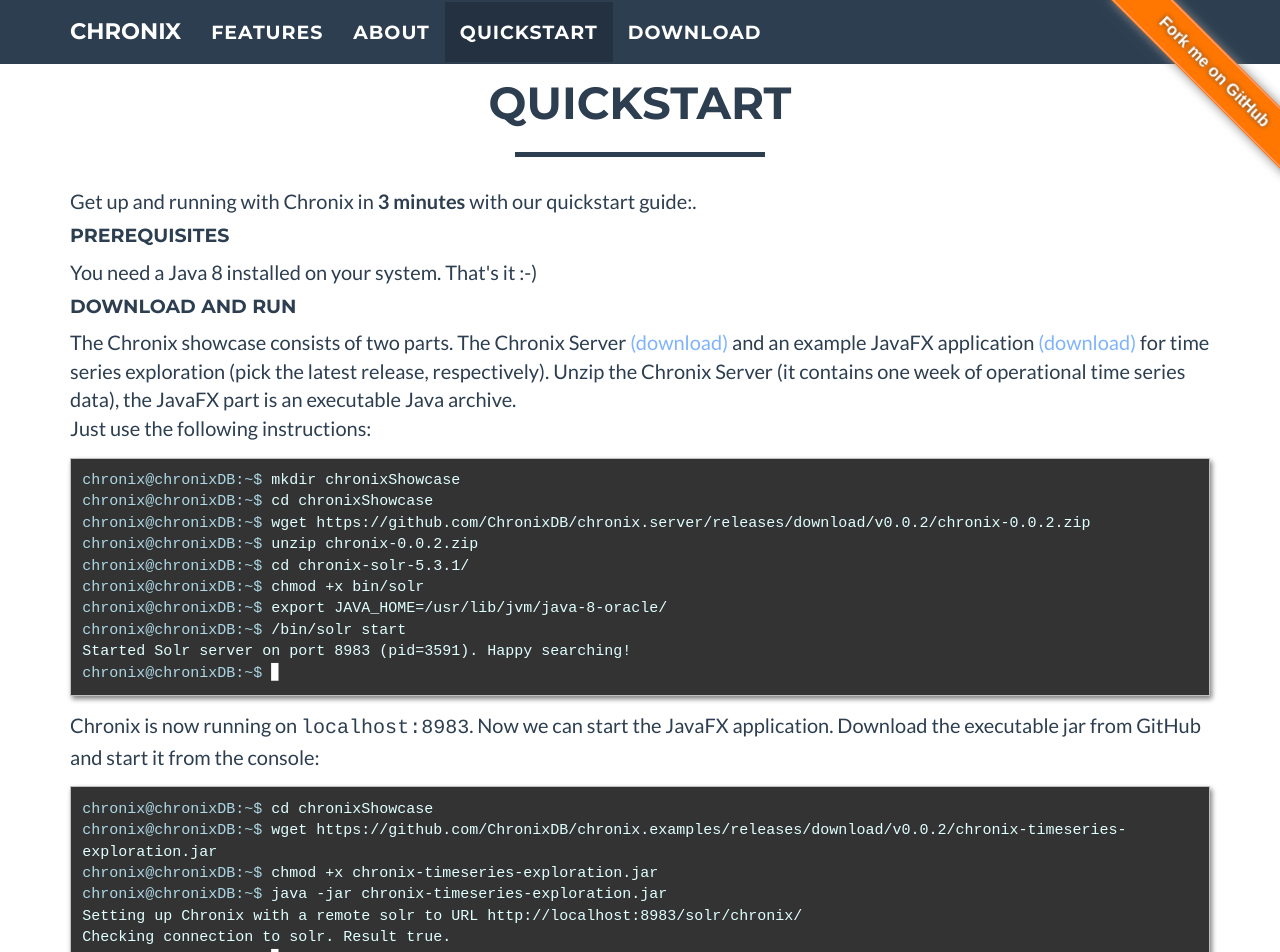
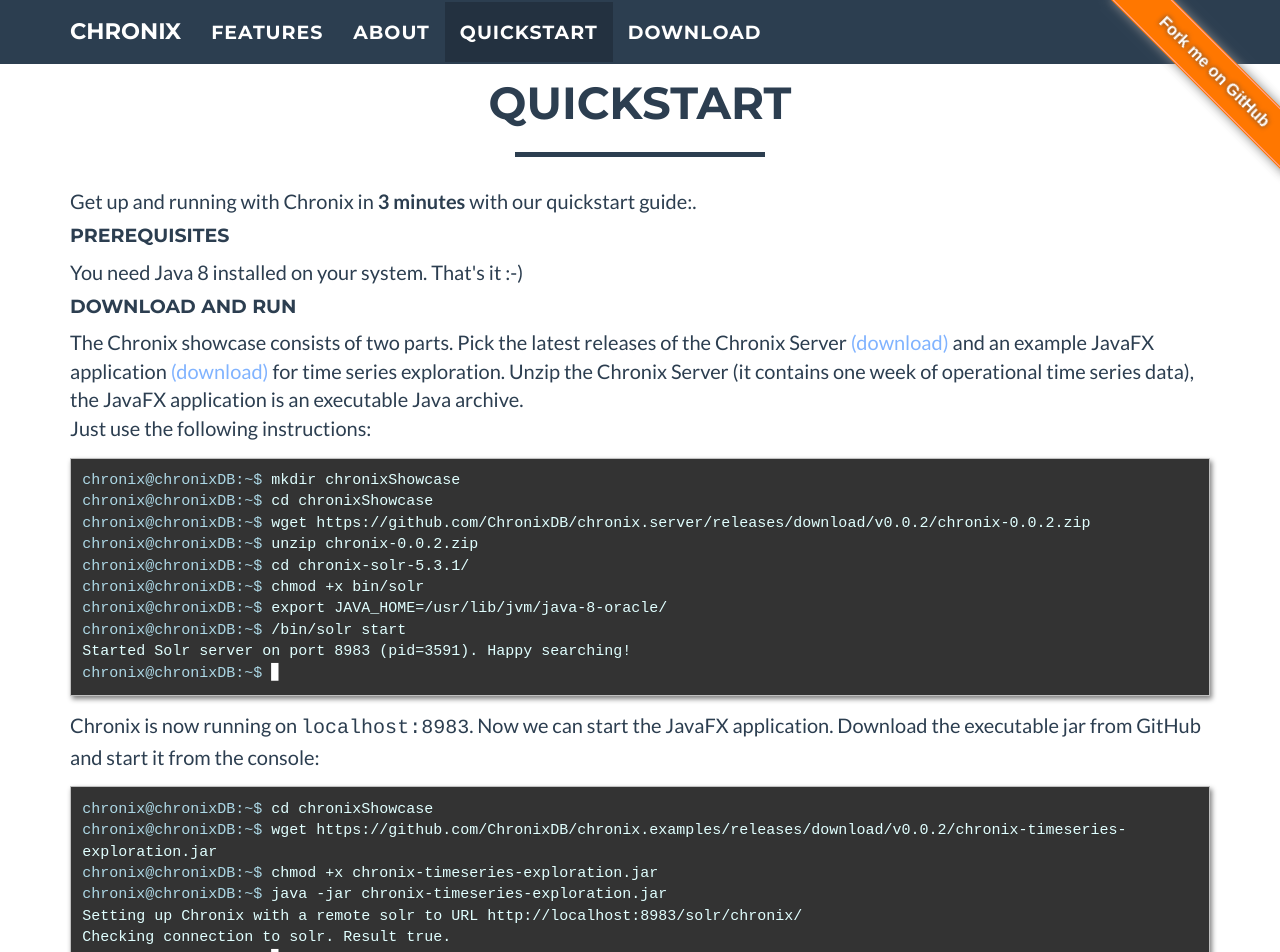
Before and after one commit to ChronixDB/chronixDB.github.io, a Jekyll site: the page built from index.html, in a window 1280 px wide and 1400 px high, scrolled down 2378 px. Shown: the top 952 px of the window. Built offline with Jekyll 4.4.1, drawn with Linux system fonts in a browser that asks for light colours; some of the changed text lies outside the part shown.

Commit message:
Some minor fixes.

```diff
--- a/_includes/documentation.html
+++ b/_includes/documentation.html
@@ -39,11 +39,11 @@
                         application. It stores the time series using <a href="https://lucene.apache.org/core/">Apache Lucene</a>.
                     </li>
                     <li><b>Chronix Server:</b> Combine Chronix with <a href="https://lucene.apache.org/solr/">Apache Solr</a> for a typical client-server scenario.
-                        Apache Solr sports several useful features like scalability, fault tolerance, distributed indexing, or replication.
+                        Apache Solr offers several useful features like scalability, fault tolerance, distributed indexing, or replication.
                     </li>
                     <li><b>Chronix Cluster:</b> Whenever you need a parallel and distributed time series processing,
                     integrate Chronix with <a href="http://spark.apache.org/">Apache Spark</a>. Store the time series in a Chronix Storage and HDFS or in a Chronix Server cluster.
-                    Leverage Apache Spark to process the time series in parallel.
+                    Leverage Apache Spark to process a time series in parallel.
                     </li>
                 </ol>
                 <p>
--- a/_includes/download.html
+++ b/_includes/download.html
@@ -10,13 +10,13 @@
         <div class="row">
             <div class="col-lg-12">
                 <p>
-                    Check out the release pages for the latest versions of our sub projects:
+                    Check out the release pages for the latest versions of our subprojects:
                 </p>
                 <ul>
-                    <li><a href="https://github.com/ChronixDB/chronix.storage/releases">Chronix Storage</a></li>
                     <li><a href="https://github.com/ChronixDB/chronix.server/releases">Chronix Server</a></li>
-                    <li><a href="https://github.com/ChronixDB/chronix.cluster/releases">Chronix Cluster</a></li>
                     <li><a href="https://github.com/ChronixDB/chronix.kassiopeia/releases">Chronix Kassiopeia</a>
+                    <li>Chronix Storage (coming soon)</li>
+                    <li>Chronix Cluster (coming soon)</li>
                 </ul>
                 <p>
                     The <a href="https://github.com/ChronixDB">ChronixDB account</a> on GitHub contains all sources of all projects and examples.
--- a/_includes/footer.html
+++ b/_includes/footer.html
@@ -30,7 +30,7 @@
             <div class="container">
                 <div class="row">
                     <div class="col-lg-12">
-                        Copyright &copy; <a href="{{ site.copyright.url }}">{{ site.copyright.name }} </a> 20{{ site.time | date: '%y' }}
+                        &copy; <a href="{{ site.copyright.url }}">{{ site.copyright.name }}</a>, 20{{ site.time | date: '%y' }}
                     </div>
                 </div>
             </div>
--- a/_includes/quickstart.html
+++ b/_includes/quickstart.html
@@ -16,18 +16,19 @@
                 <h4>Prerequisites</h4>
 
                 <p>
-                    You need a Java 8 installed on your system. That's it :-)
+                    You need Java 8 installed on your system. That's it :-)
                 </p>
                 <h4>Download and Run</h4>
 
                 <p>
-                    The Chronix showcase consists of two parts. The Chronix Server <a
-                        href="https://github.com/ChronixDB/chronix.server/releases"
-                        title="Chronix Server">(download)</a> and an example JavaFX application <a
-                        href="https://github.com/ChronixDB/chronix.examples/releases"
-                        title="JavaFX Showcase">(download)</a> for
-                    time series exploration (pick the latest release, respectively). Unzip the Chronix Server (it
-                    contains one week of operational time series data), the JavaFX part is an executable Java archive.
+                    The Chronix showcase consists of two parts. Pick the latest releases of the Chronix Server
+                    <a href="https://github.com/ChronixDB/chronix.server/releases" title="Chronix Server">(download)</a>
+                    and an example JavaFX application
+                    <a href="https://github.com/ChronixDB/chronix.examples/releases"
+                       title="JavaFX Showcase">(download)</a>
+                    for time series exploration.
+                    Unzip the Chronix Server (it contains one week of operational time series data), the JavaFX
+                    application is an executable Java archive.
                     <br>
                     Just use the following instructions:<br>
                 </p>
@@ -65,19 +66,21 @@
                 </div>
 
                 <p>
-                    With the running JavaFX application, we can query Chronix for time series data.
-                    A simple query that delivers all time series whose metric name contains
+                    With the running JavaFX application, you can query Chronix for time series data.
+                    For example, a simple query that delivers all time series data whose metric name contains
                     <span style="font-family: Courier">Load</span> is
                     <span style="font-family: Courier">metric:*Load*</span>.
                     Just enter the query term into the text box at the top and hit Shift + Enter to retrieve the result.
-                    Compute the maximum of the result we add a filter query
-                    <span style="font-family: Courier">ag=max</span> in the second text box and press again Shift + Enter.
+                    To compute the maximum of that result you add a filter query
+                    <span style="font-family: Courier">ag=max</span> in the second text box and press again Shift +
+                    Enter.
                     To check if the average load
                     (<span style="font-family: Courier">metric:*Load*avg</span>)
-                    has a positive trend one can use the
+                    has a positive trend you can use the
                     <span style="font-family: Courier">analysis=trend</span> function in the filter query text box.
-                    Starting the analysis by pressing Shift + Enter.
-                    These queries described and shown in the screencast represent only a few simple queries, check out our <a
+                    You start the analysis by pressing Shift + Enter.
+                    The queries described and shown in the screencast represent only a few simple queries, check out
+                    our <a
                         href="https://github.com/ChronixDB/chronix.examples">examples
                     repository</a> for more details.
 
```
